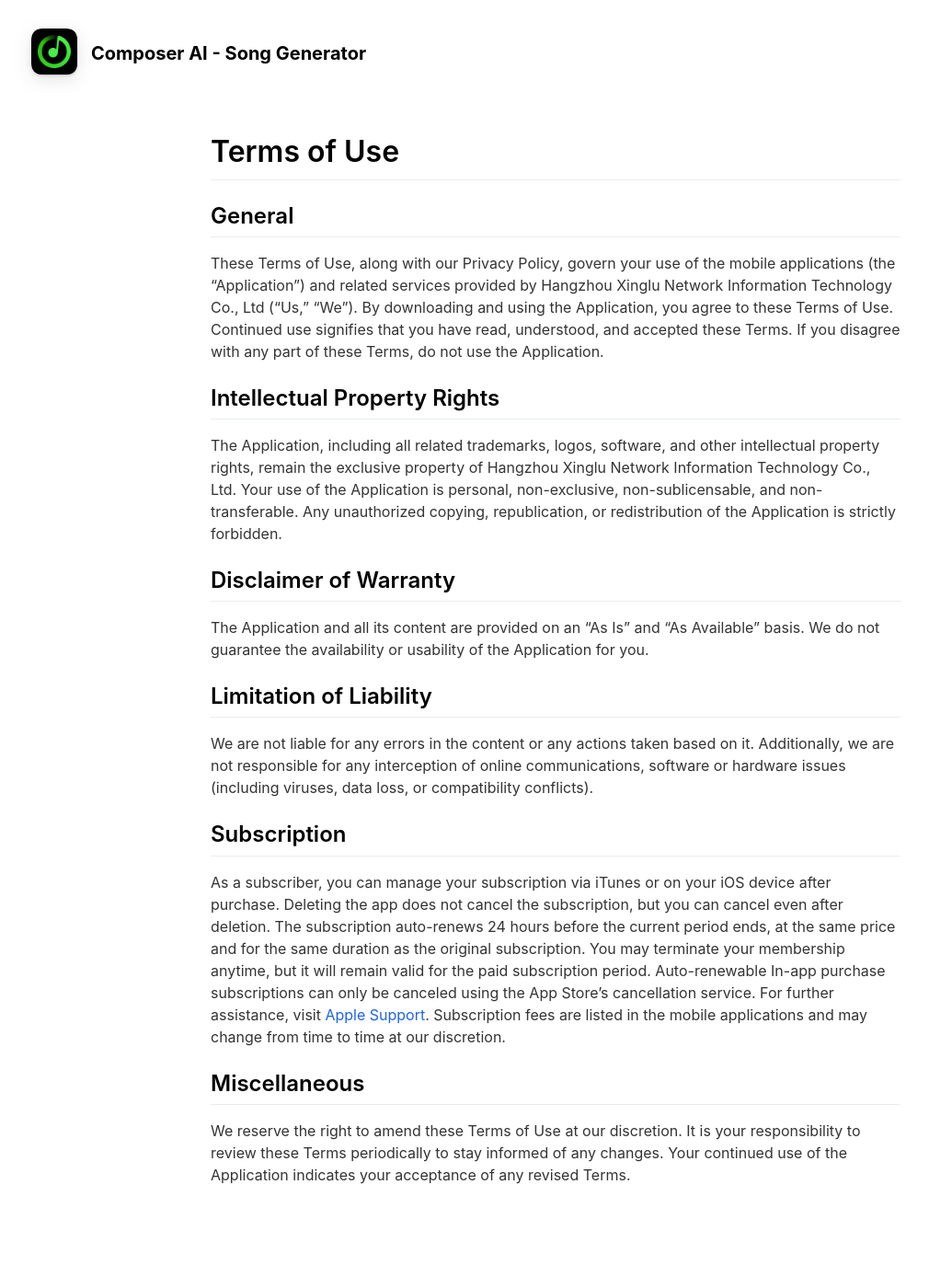
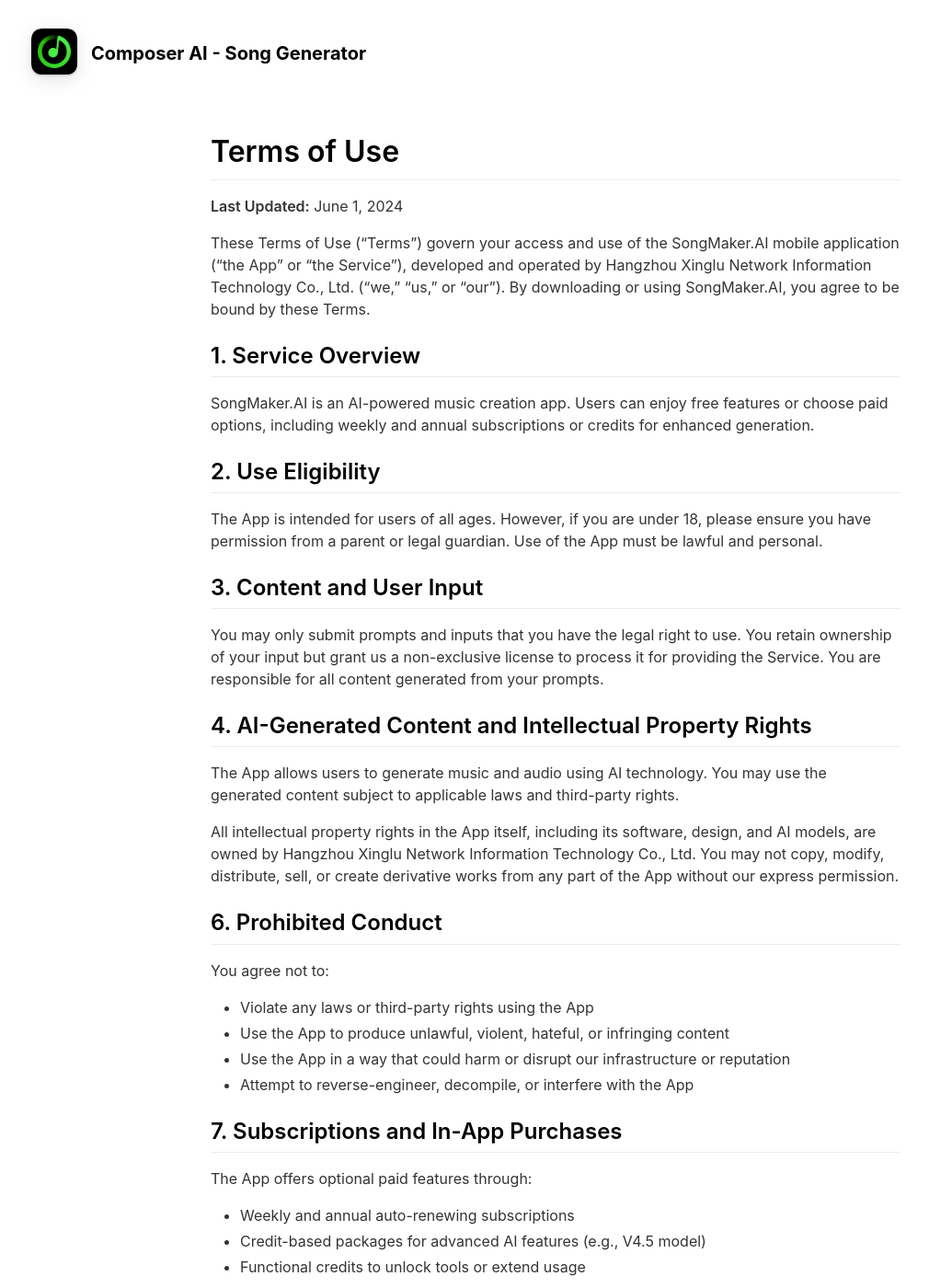
Before and after one commit to owkai/suno-website, a Jekyll site: the page built from _pages/terms-of-use.md, in a window 1280 px wide and 1400 px high. Shown: the whole window at 92% size, without its empty margins (36-1046 px from the left). Built offline with Jekyll 4.4.1, drawn with Linux system fonts in a browser that asks for light colours; nearby versions of some CDN libraries; some of the changed text lies outside the part shown.

Commit message:
修改 协议

```diff
--- a/_pages/terms-of-use.md
+++ b/_pages/terms-of-use.md
@@ -4,28 +4,95 @@
 include_in_header: false
 ---
 
-# Terms of Use
+# **Terms of Use**
 
-## General
+**Last Updated:** June 1, 2024
 
-These Terms of Use, along with our Privacy Policy, govern your use of the mobile applications (the "Application") and related services provided by Hangzhou Xinglu Network Information Technology Co., Ltd ("Us," "We"). By downloading and using the Application, you agree to these Terms of Use. Continued use signifies that you have read, understood, and accepted these Terms. If you disagree with any part of these Terms, do not use the Application.
+These Terms of Use (“Terms”) govern your access and use of the SongMaker.AI mobile application (“the App” or “the Service”), developed and operated by Hangzhou Xinglu Network Information Technology Co., Ltd. (“we,” “us,” or “our”). By downloading or using SongMaker.AI, you agree to be bound by these Terms.
 
-## Intellectual Property Rights
 
-The Application, including all related trademarks, logos, software, and other intellectual property rights, remain the exclusive property of Hangzhou Xinglu Network Information Technology Co., Ltd. Your use of the Application is personal, non-exclusive, non-sublicensable, and non-transferable. Any unauthorized copying, republication, or redistribution of the Application is strictly forbidden.
 
-## Disclaimer of Warranty
 
-The Application and all its content are provided on an "As Is" and "As Available" basis. We do not guarantee the availability or usability of the Application for you.
+## **1. Service Overview**
+SongMaker.AI is an AI-powered music creation app. Users can enjoy free features or choose paid options, including weekly and annual subscriptions or credits for enhanced generation.
 
-## Limitation of Liability
 
-We are not liable for any errors in the content or any actions taken based on it. Additionally, we are not responsible for any interception of online communications, software or hardware issues (including viruses, data loss, or compatibility conflicts).
 
-## Subscription
 
-As a subscriber, you can manage your subscription via iTunes or on your iOS device after purchase. Deleting the app does not cancel the subscription, but you can cancel even after deletion. The subscription auto-renews 24 hours before the current period ends, at the same price and for the same duration as the original subscription. You may terminate your membership anytime, but it will remain valid for the paid subscription period. Auto-renewable In-app purchase subscriptions can only be canceled using the App Store's cancellation service. For further assistance, visit [Apple Support](https://support.apple.com/en-us/HT202039). Subscription fees are listed in the mobile applications and may change from time to time at our discretion.
+## **2. Use Eligibility**
+The App is intended for users of all ages. However, if you are under 18, please ensure you have permission from a parent or legal guardian. Use of the App must be lawful and personal.
 
-## Miscellaneous
 
-We reserve the right to amend these Terms of Use at our discretion. It is your responsibility to review these Terms periodically to stay informed of any changes. Your continued use of the Application indicates your acceptance of any revised Terms.
+
+## **3. Content and User Input**
+
+You may only submit prompts and inputs that you have the legal right to use. You retain ownership of your input but grant us a non-exclusive license to process it for providing the Service. You are responsible for all content generated from your prompts.
+
+
+
+## **4. AI-Generated Content and Intellectual Property Rights**
+The App allows users to generate music and audio using AI technology. You may use the generated content subject to applicable laws and third-party rights.
+
+All intellectual property rights in the App itself, including its software, design, and AI models, are owned by Hangzhou Xinglu Network Information Technology Co., Ltd. You may not copy, modify, distribute, sell, or create derivative works from any part of the App without our express permission.
+
+
+
+
+## **6. Prohibited Conduct**
+
+You agree not to:
+- Violate any laws or third-party rights using the App
+- Use the App to produce unlawful, violent, hateful, or infringing content
+- Use the App in a way that could harm or disrupt our infrastructure or reputation
+- Attempt to reverse-engineer, decompile, or interfere with the App
+
+
+
+## **7. Subscriptions and In-App Purchases**
+
+The App offers optional paid features through:
+- Weekly and annual auto-renewing subscriptions
+- Credit-based packages for advanced AI features (e.g., V4.5 model)
+- Functional credits to unlock tools or extend usage
+
+All payments are processed by Apple via the in-app purchase system. Prices are displayed in the App and may be adjusted at our discretion.
+
+Subscriptions automatically renew 24 hours before the end of the current period at the same price and duration, unless changed. You can manage or cancel your subscription at any time via your iOS device or iTunes account settings.
+
+Deleting the App does not cancel your subscription, but cancellation is still possible through the App Store settings after deletion. Auto-renewable subscriptions can only be canceled through Apple’s official system.
+
+Subscription remains active until the end of the current billing cycle even after cancellation. All purchases are final and non-refundable unless required by law or Apple policy. For help, please visit [Apple Support](https://support.apple.com/en-us/HT202039).
+
+
+## **9. Disclaimer of Warranties**
+The App and any content it generates are provided “AS IS” and “AS AVAILABLE,” without warranties of any kind, express or implied.
+
+We do not guarantee:
+- That the App will be uninterrupted, secure, or error-free
+- That the generated content will be accurate or suitable for your use
+- That the results will not be similar to those generated for other users
+
+You use the App at your own risk.
+
+
+## **10. Limitation of Liability**
+To the maximum extent permitted by law, we shall not be liable for:
+- Indirect, incidental, or consequential damages
+- Loss of profits, data, or content
+- Any claims related to your use of or reliance on AI-generated outputs
+
+## **11. Changes and Termination**
+We may modify or discontinue the App or its features at any time without prior notice. We may also suspend or terminate your access for any reason, including violation of these Terms.
+
+
+## **12. Apple App Store Terms**
+You acknowledge that this agreement is between you and us, not Apple. Apple has no responsibility for the App or its content. Apple is a third-party beneficiary of these Terms.
+
+
+## **13. Governing Law**
+These Terms are governed by the laws of the State of California (or other applicable US jurisdiction if required for Apple App Store compliance). Any disputes shall be subject to the exclusive jurisdiction of courts located in that region.
+
+
+## **14. Contact Us**
+If you have any questions, contact us at:
+**Email**: support@5starland.com
```
